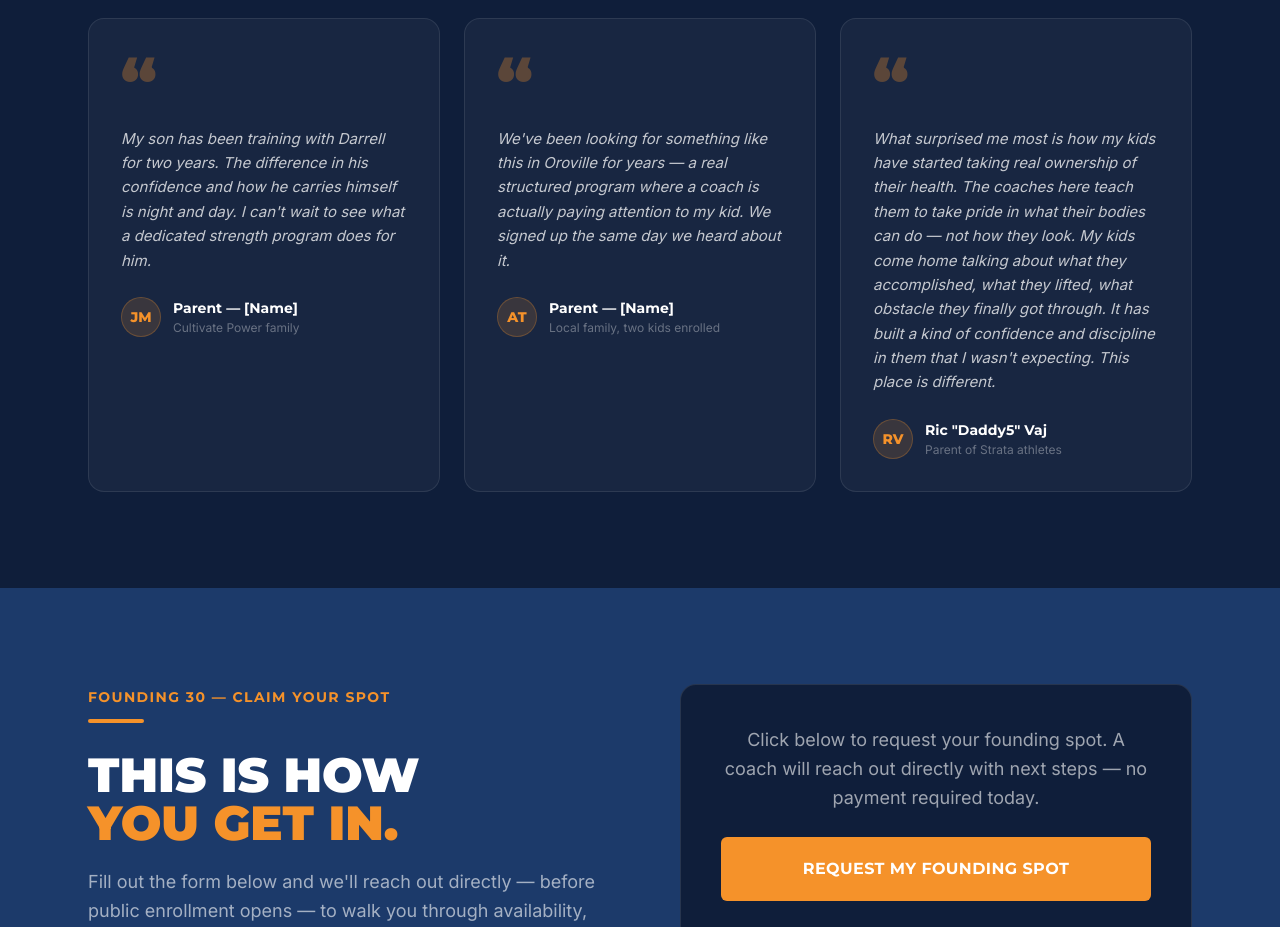
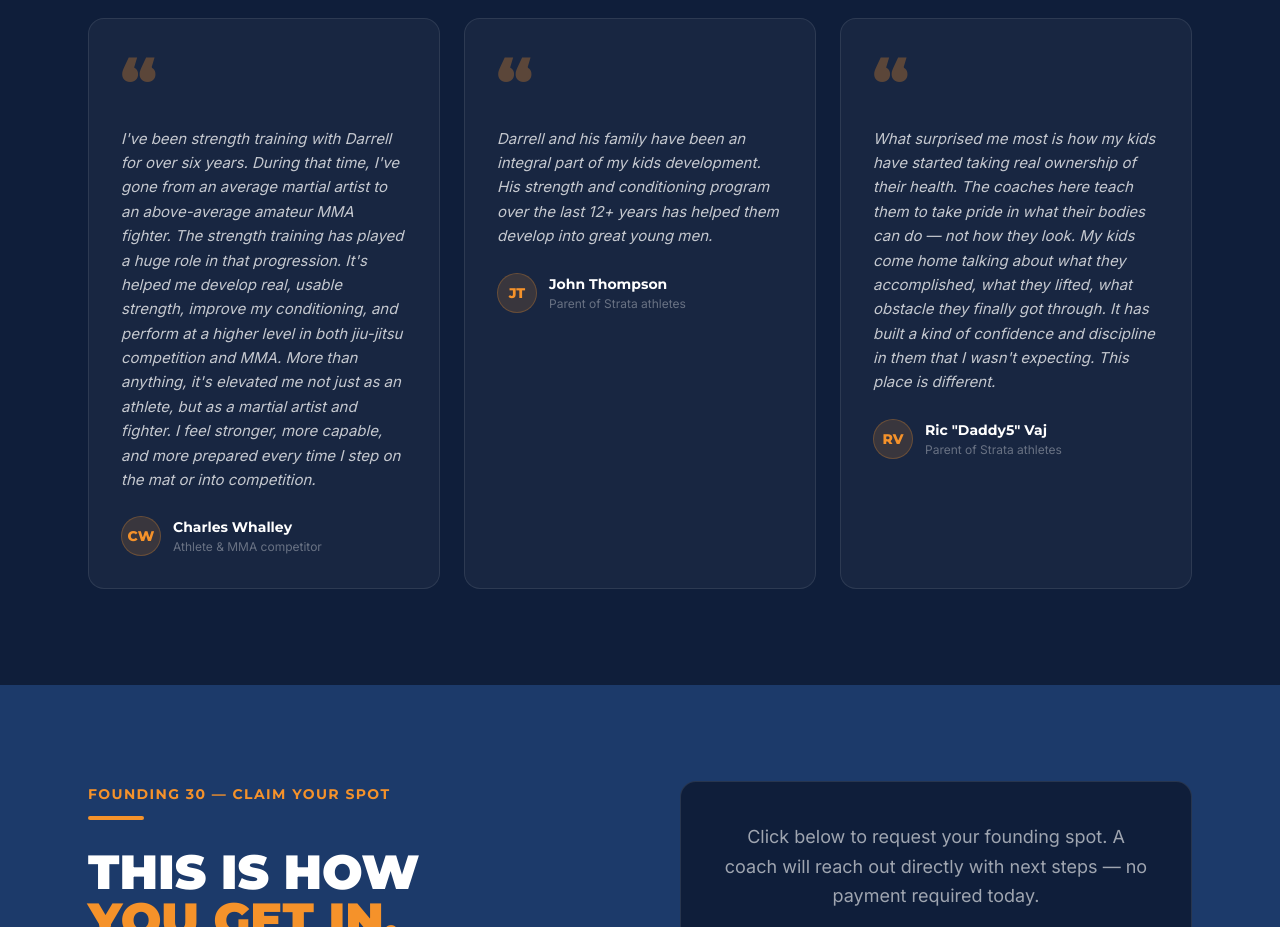
Before and after one commit to CultivatePower369/strata-strength-lab, a Next.js app: page /founding-30 in a window 1280 px wide. Shown: the part 6520-7447 px from the top of the page. Built offline with nearby package versions, Linux system fonts and the light colour scheme.

Commit message:
Match founding-30 testimonials to homepage (Whalley, Thompson, Vaj)
Co-Authored-By: Claude Sonnet 4.6 <noreply@anthropic.com>

```diff
--- a/src/app/founding-30/page.tsx
+++ b/src/app/founding-30/page.tsx
@@ -83,20 +83,20 @@ const benefits = [
 // ─── TESTIMONIALS: swap these placeholders with real parent quotes ─────────────
 const testimonials = [
   {
-    initials: 'JM',
-    quote: 'My son has been training with Darrell for two years. The difference in his confidence and how he carries himself is night and day. I can\'t wait to see what a dedicated strength program does for him.',
-    name: 'Parent — [Name]',
-    role: 'Cultivate Power family',
+    initials: 'CW',
+    quote: "I've been strength training with Darrell for over six years. During that time, I've gone from an average martial artist to an above-average amateur MMA fighter. The strength training has played a huge role in that progression. It's helped me develop real, usable strength, improve my conditioning, and perform at a higher level in both jiu-jitsu competition and MMA. More than anything, it's elevated me not just as an athlete, but as a martial artist and fighter. I feel stronger, more capable, and more prepared every time I step on the mat or into competition.",
+    name: 'Charles Whalley',
+    role: 'Athlete & MMA competitor',
   },
   {
-    initials: 'AT',
-    quote: 'We\'ve been looking for something like this in Oroville for years — a real structured program where a coach is actually paying attention to my kid. We signed up the same day we heard about it.',
-    name: 'Parent — [Name]',
-    role: 'Local family, two kids enrolled',
+    initials: 'JT',
+    quote: "Darrell and his family have been an integral part of my kids development. His strength and conditioning program over the last 12+ years has helped them develop into great young men.",
+    name: 'John Thompson',
+    role: 'Parent of Strata athletes',
   },
   {
     initials: 'RV',
-    quote: 'What surprised me most is how my kids have started taking real ownership of their health. The coaches here teach them to take pride in what their bodies can do — not how they look. My kids come home talking about what they accomplished, what they lifted, what obstacle they finally got through. It has built a kind of confidence and discipline in them that I wasn\'t expecting. This place is different.',
+    quote: "What surprised me most is how my kids have started taking real ownership of their health. The coaches here teach them to take pride in what their bodies can do — not how they look. My kids come home talking about what they accomplished, what they lifted, what obstacle they finally got through. It has built a kind of confidence and discipline in them that I wasn't expecting. This place is different.",
     name: 'Ric "Daddy5" Vaj',
     role: 'Parent of Strata athletes',
   },
```
